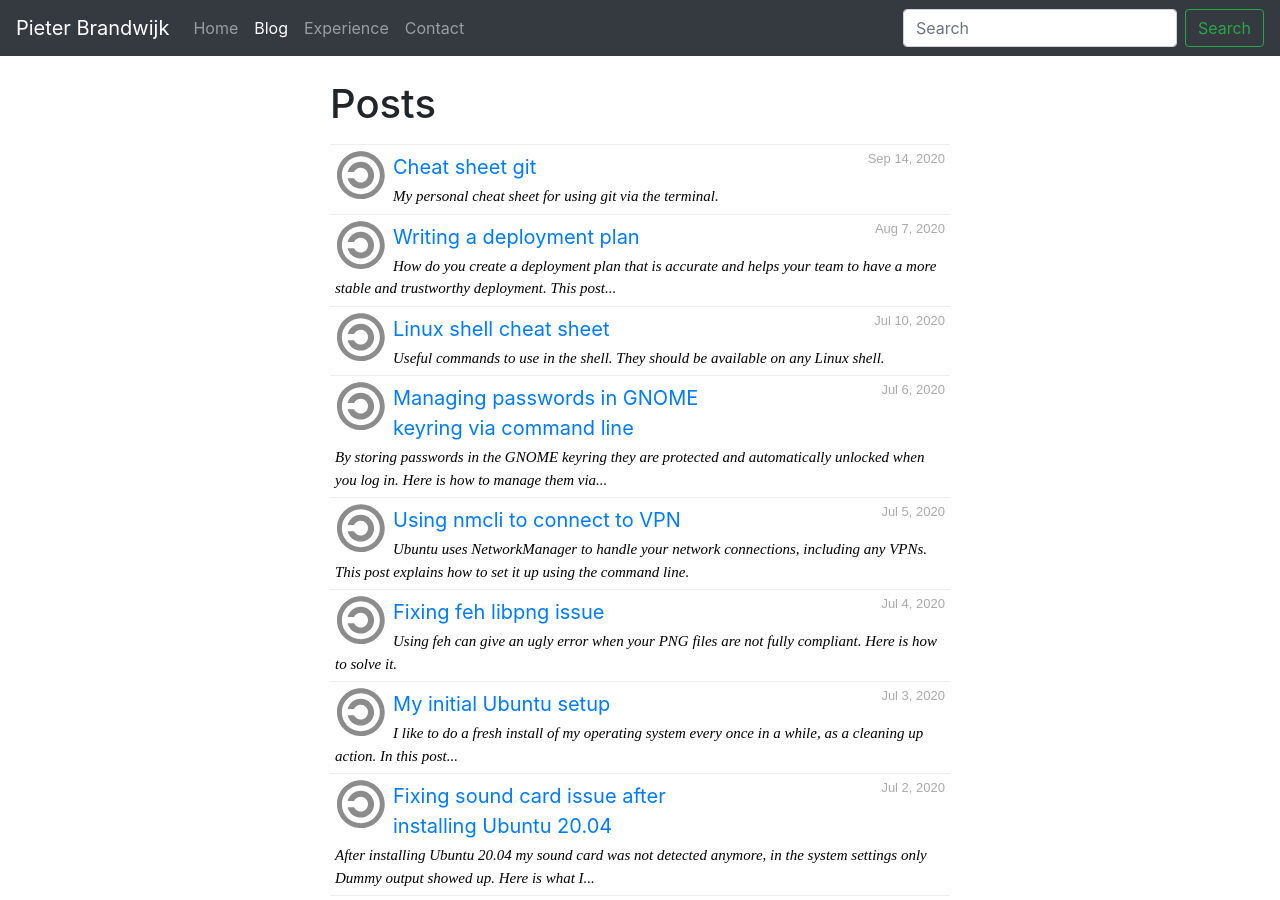
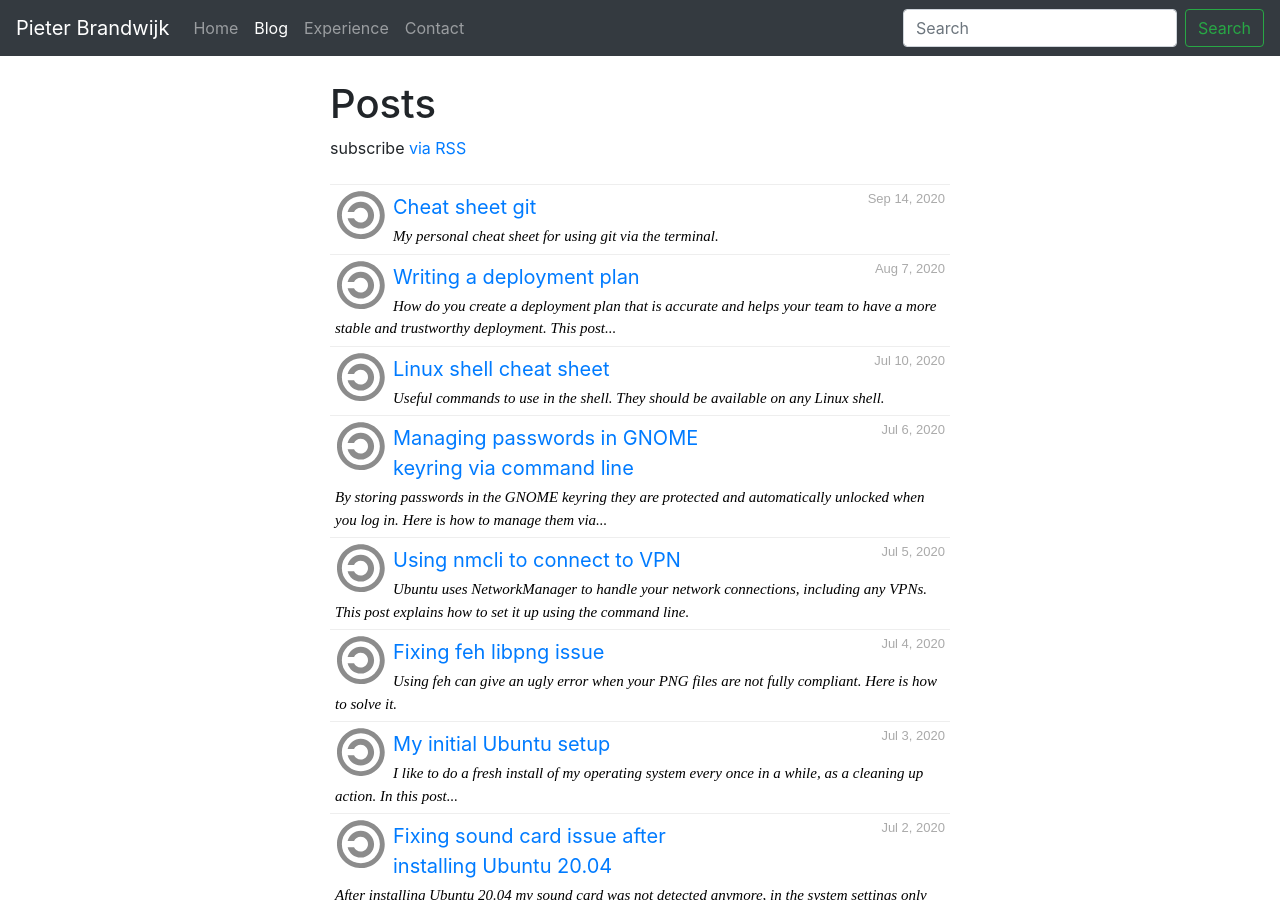
Before and after one commit to pbrandwijk/pbrandwijk.github.io, a Jekyll site: the page built from blog.html, in a window 1280 px wide and 900 px high. Built offline with Jekyll 4.4.1, drawn with Linux system fonts in a browser that asks for light colours; nearby versions of some CDN libraries; comment, search, counter and statistics services are not loaded.

Commit message:
Change location of RSS

```diff
--- a/blog.html
+++ b/blog.html
@@ -5,6 +5,8 @@ navigation_weight: 2
 ---
 <section class="container">
   <h1 class="page-heading">Posts</h1>
+
+  <p class="rss-subscribe">subscribe <a href="{{ site.feedburner_url }}">via RSS</a></p>
 
   <ul class="link-list">
     {% for post in site.posts %}
@@ -18,6 +20,4 @@ navigation_weight: 2
       </li>
     {% endfor %}
   </ul>
-
-  <p class="rss-subscribe">subscribe <a href="{{ site.feedburner_url }}">via RSS</a></p>
 </section>
```
